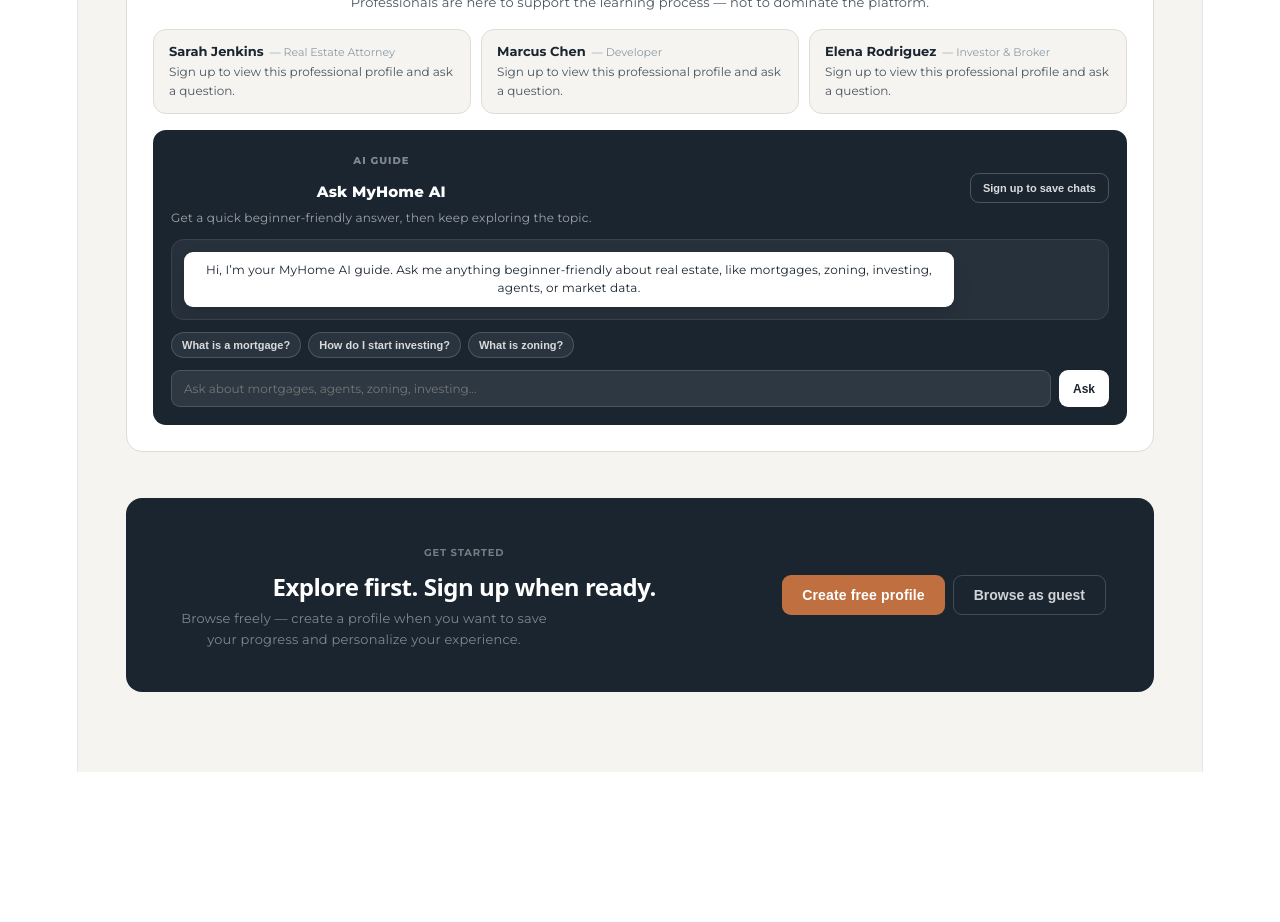
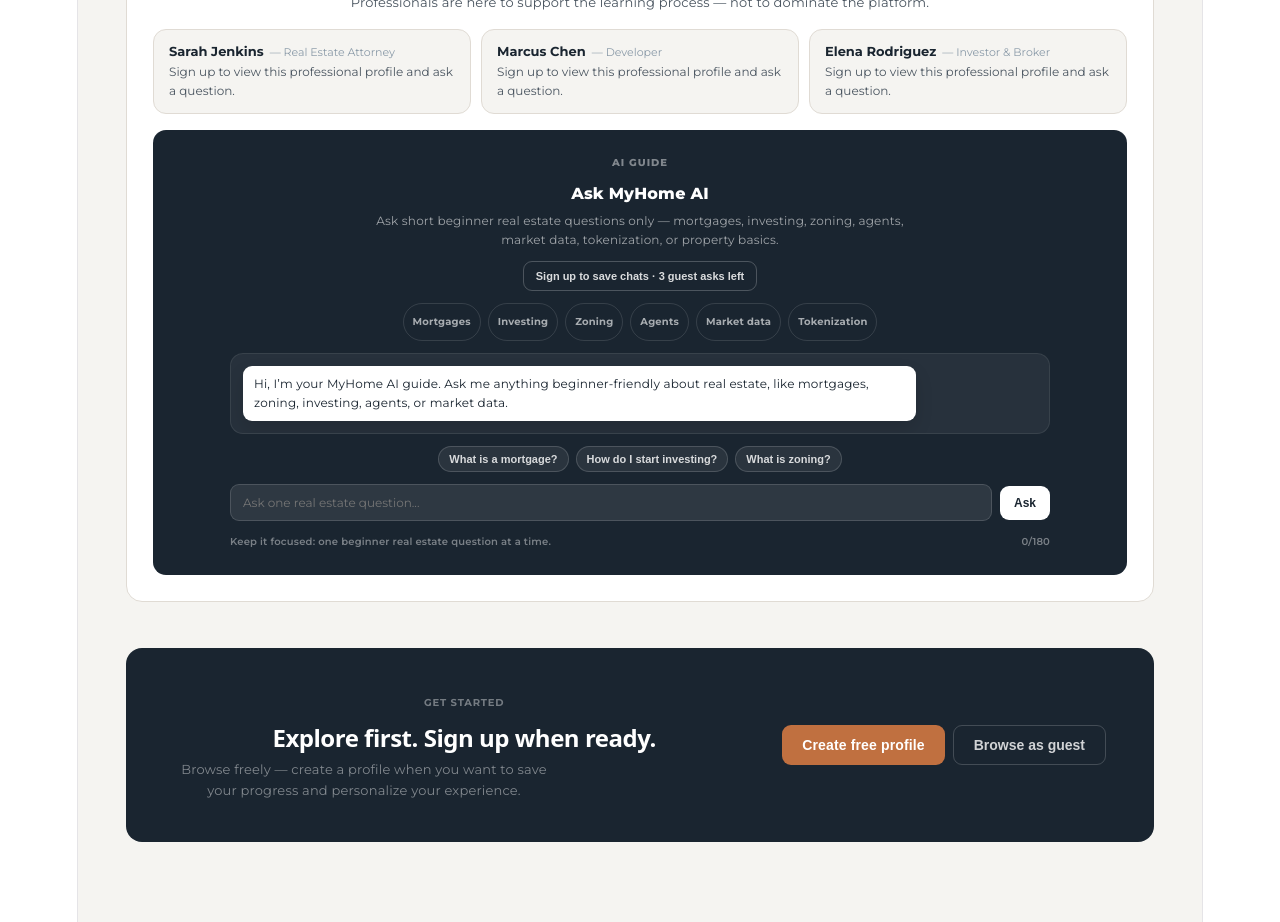
Before and after one commit to juliannareyes2003-create/real-estate-app, a React (Vite) app: page / in a window 1280 px wide. Shown: the part 2440-3362 px from the top of the page. Before the commit the page ends 3212 px from the top, so only its background shows below. Built offline with nearby package versions, Linux system fonts and the light colour scheme.

Commit message:
chat box

```diff
--- a/src/App.jsx
+++ b/src/App.jsx
@@ -88,6 +88,19 @@
       text: "Hi, I’m your MyHome AI guide. Ask me anything beginner-friendly about real estate, like mortgages, zoning, investing, agents, or market data."
     }
   ]);
+  const [aiError, setAiError] = useState("");
+  const [guestAiCount, setGuestAiCount] = useState(0);
+
+  const AI_MAX_CHARS = 180;
+  const AI_GUEST_LIMIT = 3;
+  const aiAllowedTopics = [
+    "mortgage", "loan", "interest", "rate", "down payment", "closing cost",
+    "invest", "reit", "rental", "cash flow", "cap rate", "appreciation",
+    "zoning", "permit", "development", "build", "property", "land",
+    "agent", "broker", "commission", "buyer", "seller",
+    "token", "blockchain", "fractional", "market", "price", "rent", "data",
+    "inventory", "home", "house", "real estate", "commercial", "residential"
+  ];
 
   const learningGoals = ["Learn the basics","Understand investing","Explore development","Follow market trends","Learn laws and regulations","Connect with professionals"];
 
@@ -599,15 +612,48 @@
     setProMessage("");
   };
 
+  const isAiQuestionAllowed = (question) => {
+    const q = question.toLowerCase();
+    return aiAllowedTopics.some(topic => q.includes(topic));
+  };
+
+  const addAiExchange = (question) => {
+    const trimmed = question.trim();
+    if (!trimmed) return;
+
+    if (!isSignedUp && guestAiCount >= AI_GUEST_LIMIT) {
+      setAiError("You’ve reached the guest preview limit. Create a free profile to keep asking and save your chats.");
+      return;
+    }
+
+    if (trimmed.length > AI_MAX_CHARS) {
+      setAiError(`Keep the question under ${AI_MAX_CHARS} characters so the answer stays focused.`);
+      return;
+    }
+
+    const userMessage = { role: "user", text: trimmed };
+    const assistantMessage = { role: "assistant", text: generateAiReply(trimmed) };
+
+    setAiMessages(prev => [...prev.slice(-8), userMessage, assistantMessage]);
+    setAiQuestion("");
+    setAiError("");
+
+    if (!isSignedUp) setGuestAiCount(prev => prev + 1);
+  };
+
   const generateAiReply = (question) => {
     const q = question.toLowerCase();
 
-    if (q.includes("mortgage") || q.includes("loan") || q.includes("interest") || q.includes("rate") || q.includes("down payment")) {
+    if (!isAiQuestionAllowed(question)) {
+      return "I’m focused on beginner real estate questions, so I can help with topics like mortgages, investing, zoning, agents, market data, tokenization, and property basics. Try rephrasing your question around one of those areas.";
+    }
+
+    if (q.includes("mortgage") || q.includes("loan") || q.includes("interest") || q.includes("rate") || q.includes("down payment") || q.includes("closing cost")) {
       return "A mortgage is a loan used to buy property. The big things to understand are the interest rate, the monthly payment, the down payment, and closing costs. When rates rise, monthly payments become more expensive, so buyers can afford less. A good beginner move is to compare the purchase price and the monthly payment, not just the listing price.";
     }
 
-    if (q.includes("invest") || q.includes("reit") || q.includes("rental") || q.includes("cash flow") || q.includes("cap rate")) {
-      return "For beginners, real estate investing usually starts in one of three ways: REITs, rental property, or house hacking. REITs are the easiest because they trade like stocks. Rental properties give more control but need more money, time, and maintenance. Cash flow means the money left after rent pays the mortgage, taxes, insurance, repairs, and other costs.";
+    if (q.includes("invest") || q.includes("reit") || q.includes("rental") || q.includes("cash flow") || q.includes("cap rate") || q.includes("make money") || q.includes("wealth")) {
+      return "Real estate can make money in a few ways: rent income, property appreciation, tax benefits, and leverage. For beginners, the safest way to learn is usually to compare REITs, rental properties, and house hacking. Each has a different level of cost, risk, and responsibility.";
     }
 
     if (q.includes("zoning") || q.includes("permit") || q.includes("build") || q.includes("development")) {
@@ -626,28 +672,19 @@
       return "Market data helps you understand whether a market is heating up or cooling down. Look at median price, days on market, inventory, months of supply, rent trends, and mortgage rates. One number alone can be misleading, so it is better to compare a few signals together.";
     }
 
-    if (q.includes("first") || q.includes("beginner") || q.includes("start") || q.includes("learn")) {
+    if (q.includes("first") || q.includes("beginner") || q.includes("start") || q.includes("learn") || q.includes("home") || q.includes("house") || q.includes("property") || q.includes("real estate")) {
       return "The best place to start is with the basics: what property types exist, how buying works, how mortgages work, and who is involved in a deal. After that, pick one lane — buying a home, investing, development, or market data — so you are not trying to learn the whole industry at once.";
     }
 
-    return "Good question. A simple way to think about it is this: real estate decisions usually come down to property type, location, financing, legal rules, and market timing. Try asking me with one specific topic, like ‘How do mortgages work?’ or ‘What is a cap rate?’ and I can break it down more clearly.";
+    return "Good question. I can answer it better if you connect it to one real estate topic, like mortgages, investing, zoning, agents, market data, or buying your first property.";
   };
 
   const handleAiSubmit = () => {
-    const trimmed = aiQuestion.trim();
-    if (!trimmed) return;
-
-    const userMessage = { role: "user", text: trimmed };
-    const assistantMessage = { role: "assistant", text: generateAiReply(trimmed) };
-
-    setAiMessages(prev => [...prev, userMessage, assistantMessage]);
-    setAiQuestion("");
+    addAiExchange(aiQuestion);
   };
 
   const askSuggestedQuestion = (question) => {
-    const userMessage = { role: "user", text: question };
-    const assistantMessage = { role: "assistant", text: generateAiReply(question) };
-    setAiMessages(prev => [...prev, userMessage, assistantMessage]);
+    addAiExchange(question);
   };
 
   const font = '"Montserrat", ui-sans-serif, system-ui, -apple-system, sans-serif';
@@ -1605,19 +1642,29 @@
                 </button>
               ))}
             </div>
-            <div id="ask-question-section" style={{ borderRadius: R.lg, padding: "18px", backgroundColor: C.ink, color: "white" }}>
-              <div style={{ display: "flex", justifyContent: "space-between", alignItems: "center", gap: "12px", marginBottom: "12px", flexWrap: "wrap" }}>
-                <div>
+            <div id="ask-question-section" style={{ borderRadius: R.lg, padding: "20px", backgroundColor: C.ink, color: "white", textAlign: "center" }}>
+              <div style={{ maxWidth: "820px", margin: "0 auto" }}>
+                <div style={{ display: "flex", justifyContent: "center", alignItems: "center", gap: "12px", marginBottom: "12px", flexWrap: "wrap" }}>
+                  <div style={{ textAlign: "center" }}>
                     <div style={{ fontSize: "10px", fontWeight: "800", color: "rgba(255,255,255,0.45)", letterSpacing: "0.1em", marginBottom: "4px" }}>AI GUIDE</div>
-                  <div style={{ fontSize: "15px", fontWeight: "800", marginBottom: "3px" }}>Ask MyHome AI</div>
-                  <div style={{ fontSize: "12px", lineHeight: "1.6", color: "rgba(255,255,255,0.58)" }}>Get a quick beginner-friendly answer, then keep exploring the topic.</div>
-                </div>
+                    <div style={{ fontSize: "16px", fontWeight: "800", marginBottom: "4px" }}>Ask MyHome AI</div>
+                    <div style={{ fontSize: "12px", lineHeight: "1.6", color: "rgba(255,255,255,0.58)", maxWidth: "560px", margin: "0 auto" }}>Ask short beginner real estate questions only — mortgages, investing, zoning, agents, market data, tokenization, or property basics.</div>
+                  </div>
+                </div>
+
                 {!isSignedUp && (
-                  <button onClick={openSignup} style={{ border: "1px solid rgba(255,255,255,0.22)", borderRadius: R.md, padding: "8px 12px", backgroundColor: "transparent", color: "rgba(255,255,255,0.84)", fontSize: "11px", fontWeight: "700", cursor: "pointer" }}>Sign up to save chats</button>
+                  <div style={{ display: "flex", justifyContent: "center", marginBottom: "12px" }}>
+                    <button onClick={openSignup} style={{ border: "1px solid rgba(255,255,255,0.22)", borderRadius: R.md, padding: "8px 12px", backgroundColor: "transparent", color: "rgba(255,255,255,0.84)", fontSize: "11px", fontWeight: "700", cursor: "pointer" }}>Sign up to save chats · {Math.max(AI_GUEST_LIMIT - guestAiCount, 0)} guest asks left</button>
+                  </div>
                 )}
-              </div>
-
-              <div style={{ backgroundColor: "rgba(255,255,255,0.06)", border: "1px solid rgba(255,255,255,0.08)", borderRadius: R.lg, padding: "12px", maxHeight: "220px", overflowY: "auto", display: "grid", gap: "9px", marginBottom: "12px" }}>
+
+                <div style={{ display: "flex", justifyContent: "center", gap: "7px", flexWrap: "wrap", marginBottom: "12px" }}>
+                  {["Mortgages", "Investing", "Zoning", "Agents", "Market data", "Tokenization"].map(topic => (
+                    <span key={topic} style={{ border: "1px solid rgba(255,255,255,0.12)", borderRadius: "999px", padding: "5px 9px", color: "rgba(255,255,255,0.62)", fontSize: "10px", fontWeight: "700" }}>{topic}</span>
+                  ))}
+                </div>
+
+                <div style={{ backgroundColor: "rgba(255,255,255,0.06)", border: "1px solid rgba(255,255,255,0.08)", borderRadius: R.lg, padding: "12px", maxHeight: "220px", overflowY: "auto", display: "grid", gap: "9px", margin: "0 auto 12px", textAlign: "left" }}>
                 {aiMessages.map((m, i) => (
                   <div key={i} style={{ display: "flex", justifyContent: m.role === "user" ? "flex-end" : "flex-start" }}>
                     <div style={{ maxWidth: "82%", borderRadius: R.md, padding: "9px 11px", backgroundColor: m.role === "user" ? C.accent : "white", color: m.role === "user" ? "white" : C.ink, fontSize: "12px", lineHeight: "1.55", boxShadow: m.role === "assistant" ? "0 8px 18px rgba(0,0,0,0.12)" : "none" }}>
@@ -1627,7 +1674,7 @@
                 ))}
               </div>
 
-              <div style={{ display: "flex", gap: "7px", flexWrap: "wrap", marginBottom: "12px" }}>
+                <div style={{ display: "flex", justifyContent: "center", gap: "7px", flexWrap: "wrap", marginBottom: "12px" }}>
                   {["What is a mortgage?", "How do I start investing?", "What is zoning?"].map(q => (
                     <button key={q} onClick={() => askSuggestedQuestion(q)} style={{ border: "1px solid rgba(255,255,255,0.16)", borderRadius: "999px", padding: "6px 10px", backgroundColor: "rgba(255,255,255,0.07)", color: "rgba(255,255,255,0.82)", fontSize: "11px", fontWeight: "600", cursor: "pointer" }}>
                       {q}
@@ -1635,15 +1682,22 @@
                   ))}
                 </div>
 
-              <div style={{ display: "grid", gridTemplateColumns: "minmax(0,1fr) auto", gap: "8px" }}>
+                <div style={{ display: "grid", gridTemplateColumns: "minmax(0,1fr) auto", gap: "8px", alignItems: "center" }}>
                   <input
                     value={aiQuestion}
-                  onChange={e => setAiQuestion(e.target.value)}
+                    maxLength={AI_MAX_CHARS}
+                    onChange={e => { setAiQuestion(e.target.value); if (aiError) setAiError(""); }}
                     onKeyDown={e => { if (e.key === "Enter") handleAiSubmit(); }}
-                  placeholder="Ask about mortgages, agents, zoning, investing..."
+                    placeholder="Ask one real estate question..."
                     style={{ width: "100%", boxSizing: "border-box", border: "1px solid rgba(255,255,255,0.14)", borderRadius: R.md, padding: "10px 12px", backgroundColor: "rgba(255,255,255,0.09)", color: "white", outline: "none", fontFamily: "inherit", fontSize: "12px" }}
                   />
                   <button onClick={handleAiSubmit} style={{ border: "none", borderRadius: R.md, padding: "10px 14px", backgroundColor: "white", color: C.ink, fontSize: "12px", fontWeight: "800", cursor: "pointer" }}>Ask</button>
+                </div>
+
+                <div style={{ display: "flex", justifyContent: "space-between", gap: "12px", marginTop: "8px", color: aiError ? C.redLight : "rgba(255,255,255,0.42)", fontSize: "10px", fontWeight: "600", flexWrap: "wrap" }}>
+                  <span>{aiError || "Keep it focused: one beginner real estate question at a time."}</span>
+                  <span>{aiQuestion.length}/{AI_MAX_CHARS}</span>
+                </div>
               </div>
             </div>
           </div>
```
Lines whose indentation alone changed are shown as unchanged.
